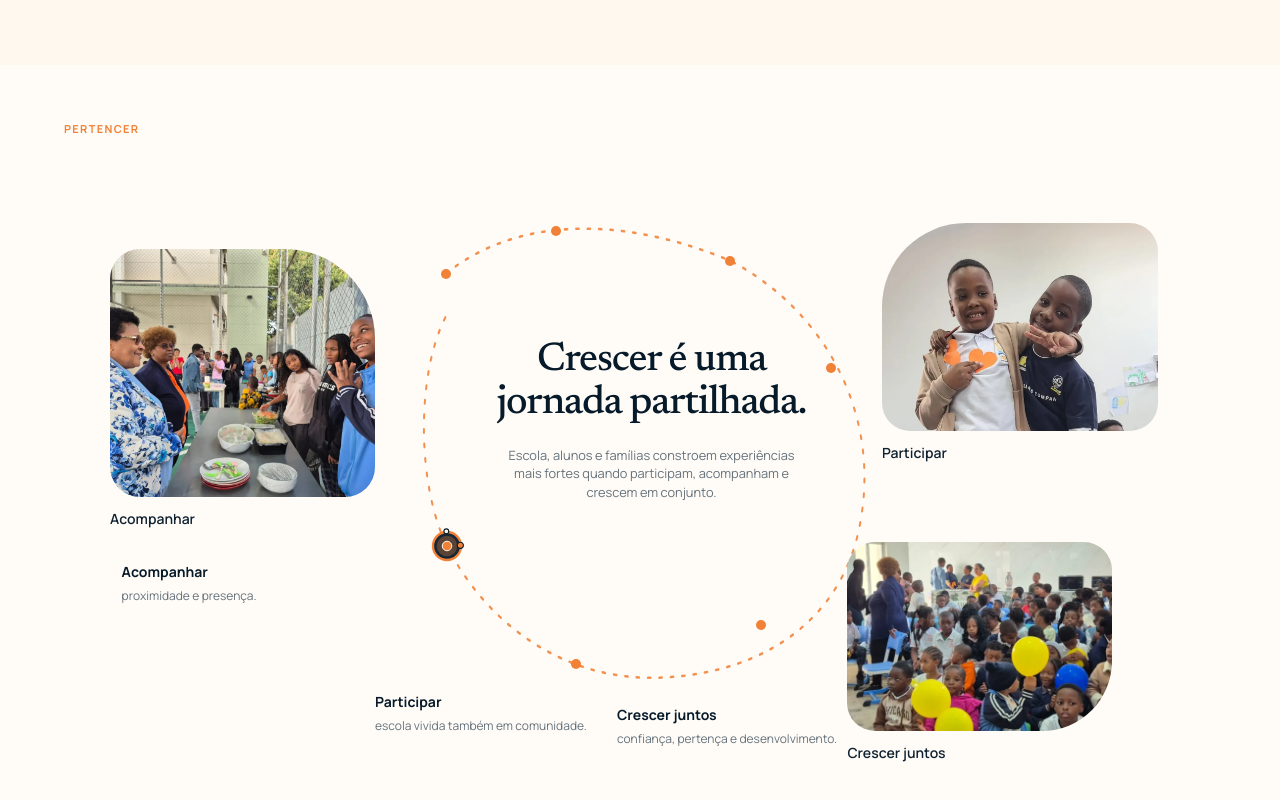
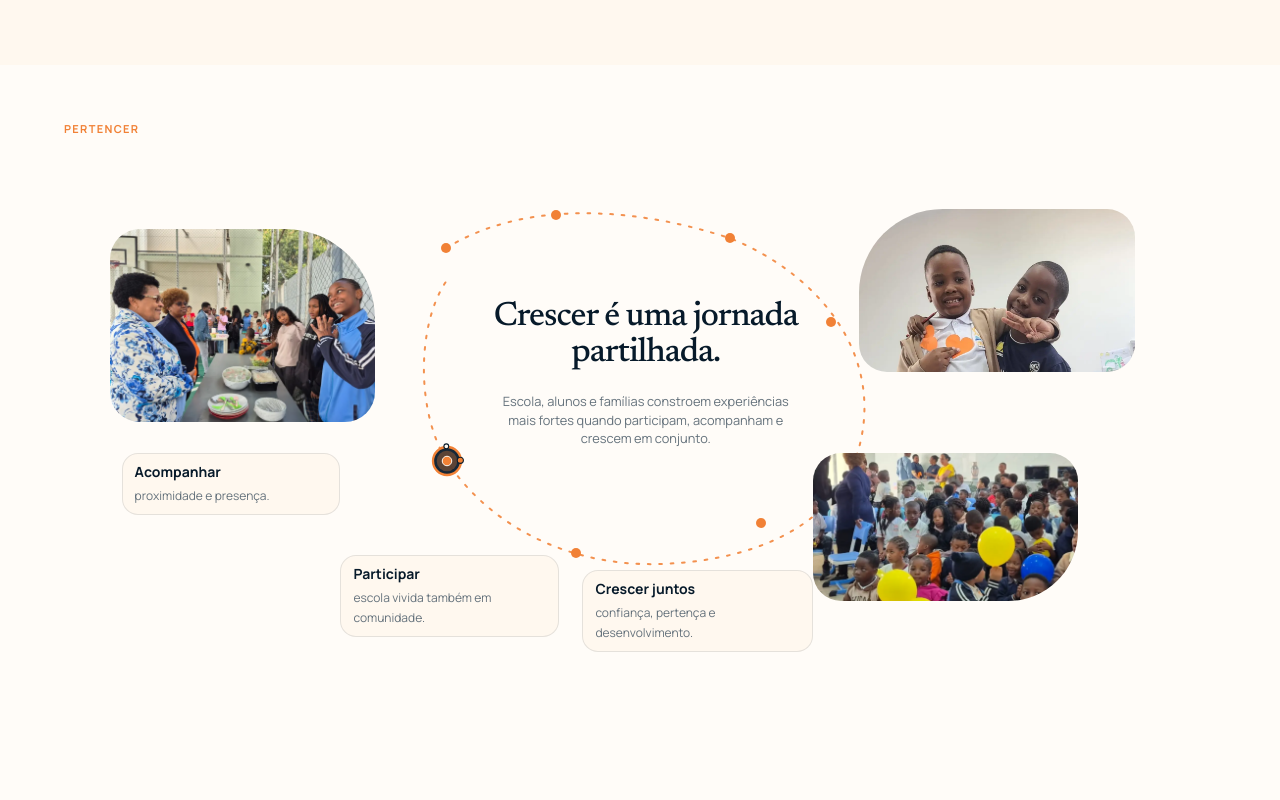
Before and after one commit to rightware-corporations/educore-colegio_universo_dos_sonhos, a React (Vite) app in the folder frontend/: page / in a window 1280 px wide. Shown: the part 9980-10780 px from the top of the page. Built offline with nearby package versions, Linux system fonts and the light colour scheme.

Commit message:
refine(colus): proportion desktop Community Ring to Master Plus and remove visual duplicate captions

```diff
--- a/frontend/src/components/landing/PertencerSection.tsx
+++ b/frontend/src/components/landing/PertencerSection.tsx
@@ -172,7 +172,7 @@ export function PertencerSection() {
               Pertencer
             </p>
 
-            <div data-colus-community-stage data-colus-community-phase={communityPhase} className="relative mx-auto mt-5 min-h-0 w-full max-w-6xl flex-1">
+            <div data-colus-community-stage data-colus-community-phase={communityPhase} className="relative mx-auto mt-5 aspect-[1720/760] max-h-full w-full max-w-6xl shrink-0">
               <motion.svg
                 viewBox="0 0 1720 760"
                 className="pointer-events-none absolute inset-0 h-full w-full overflow-visible"
@@ -265,9 +265,9 @@ export function PertencerSection() {
               <motion.div
                 data-colus-community-central-copy
                 style={reduceMotion ? undefined : { opacity: headlineOpacity, y: headlineY }}
-                className="pointer-events-none absolute left-[36%] top-[28%] z-20 w-[30%] text-center"
+                className="pointer-events-none absolute left-[32%] top-[28%] z-20 w-[37%] text-center"
               >
-                <h2 className="font-editorial text-[clamp(28px,3.15vw,46px)] font-medium leading-[1.06] tracking-[-.03em] text-colus-ink">
+                <h2 className="font-editorial text-[clamp(27px,2.65vw,40px)] font-medium leading-[1.06] tracking-[-.03em] text-colus-ink">
                   Crescer é uma jornada partilhada.
                 </h2>
                 <p className="mx-auto mt-5 max-w-[39ch] text-[clamp(11px,1vw,15px)] leading-[1.45] text-colus-muted">
@@ -287,13 +287,13 @@ export function PertencerSection() {
                     alt="Interação humana na comunidade escolar COLUS"
                   />
                 </div>
-                <p className="mt-3 text-sm font-semibold text-colus-text">Acompanhar</p>
+                <p className="sr-only">Acompanhar</p>
               </motion.article>
 
               <motion.article
                 data-colus-community-media="2"
                 style={reduceMotion ? undefined : { opacity: mediaB }}
-                className="absolute right-[5%] top-[10%] h-[32%] w-[24%]"
+                className="absolute right-[7%] top-[10%] h-[32%] w-[24%]"
               >
                 <div className="h-full overflow-hidden rounded-[84px_28px_28px_28px]">
                   <LandingMedia
@@ -303,13 +303,13 @@ export function PertencerSection() {
                     className="object-top"
                   />
                 </div>
-                <p className="mt-3 text-sm font-semibold text-colus-text">Participar</p>
+                <p className="sr-only">Participar</p>
               </motion.article>
 
               <motion.article
                 data-colus-community-media="3"
                 style={reduceMotion ? undefined : { opacity: mediaC }}
-                className="absolute bottom-[12%] right-[9%] h-[29%] w-[23%]"
+                className="absolute bottom-[13%] right-[12%] h-[29%] w-[23%]"
               >
                 <div className="h-full overflow-hidden rounded-[28px_28px_70px_28px]">
                   <LandingMedia
@@ -318,7 +318,7 @@ export function PertencerSection() {
                     alt="Momento coletivo de comunidade escolar"
                   />
                 </div>
-                <p className="mt-3 text-sm font-semibold text-colus-text">Crescer juntos</p>
+                <p className="sr-only">Crescer juntos</p>
               </motion.article>
 
               {/* Three relation beats occupy distinct positions around the ring. */}
@@ -326,9 +326,9 @@ export function PertencerSection() {
                 <div
                   data-colus-community-relation={index + 1}
                   key={title}
-                  className={["absolute left-[5%] top-[62%] z-20 w-[19%]",
-                    "absolute left-[27%] top-[82%] z-20 w-[19%]",
-                    "absolute left-[48%] top-[84%] z-20 w-[20%]"][index]}
+                  className={["absolute left-[5%] top-[58%] z-20 w-[19%] rounded-2xl border border-colus-ink/10 bg-colus-paper/95 px-3 py-2",
+                    "absolute left-[24%] top-[78%] z-20 w-[19%] rounded-2xl border border-colus-ink/10 bg-colus-paper/95 px-3 py-2",
+                    "absolute left-[45%] top-[81%] z-20 w-[20%] rounded-2xl border border-colus-ink/10 bg-colus-paper/95 px-3 py-2"][index]}
                 >
                   <p className="text-sm font-bold text-colus-ink">{title}</p>
                   <p className="mt-1 text-xs leading-5 text-colus-muted">{copy}</p>
```
